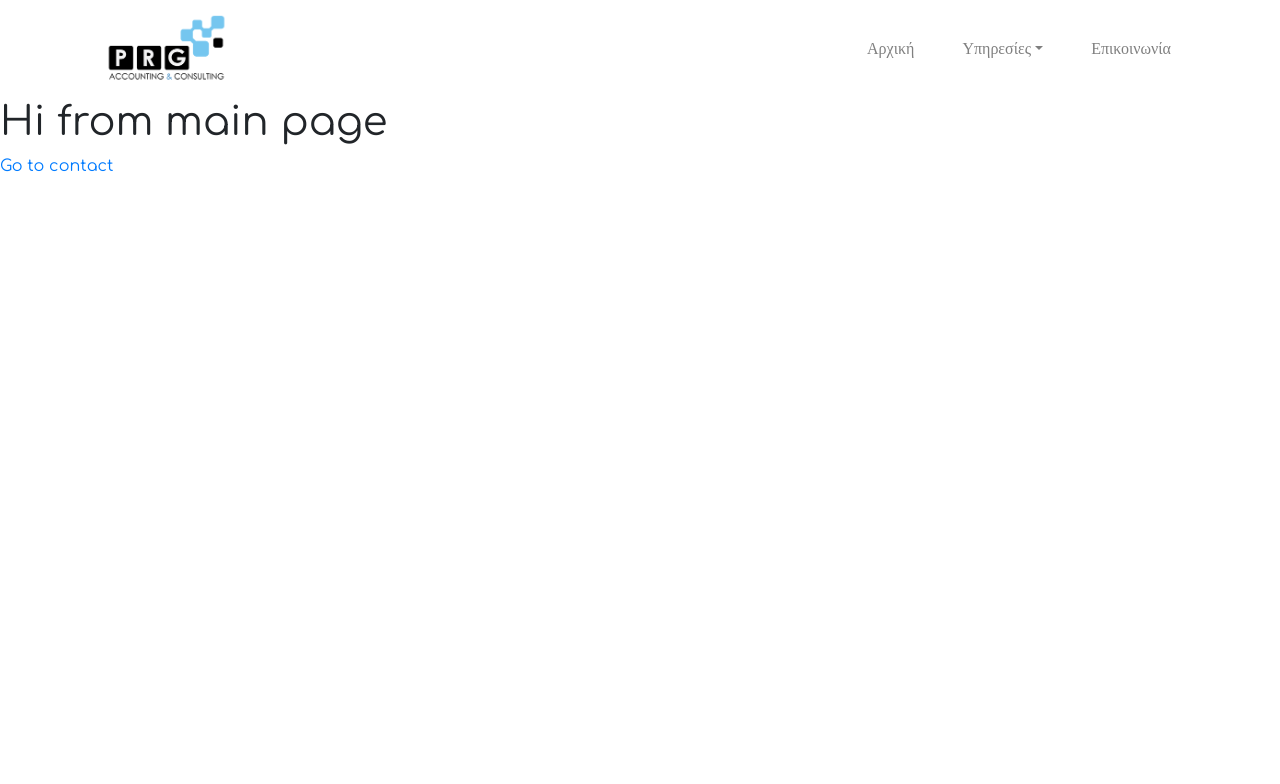
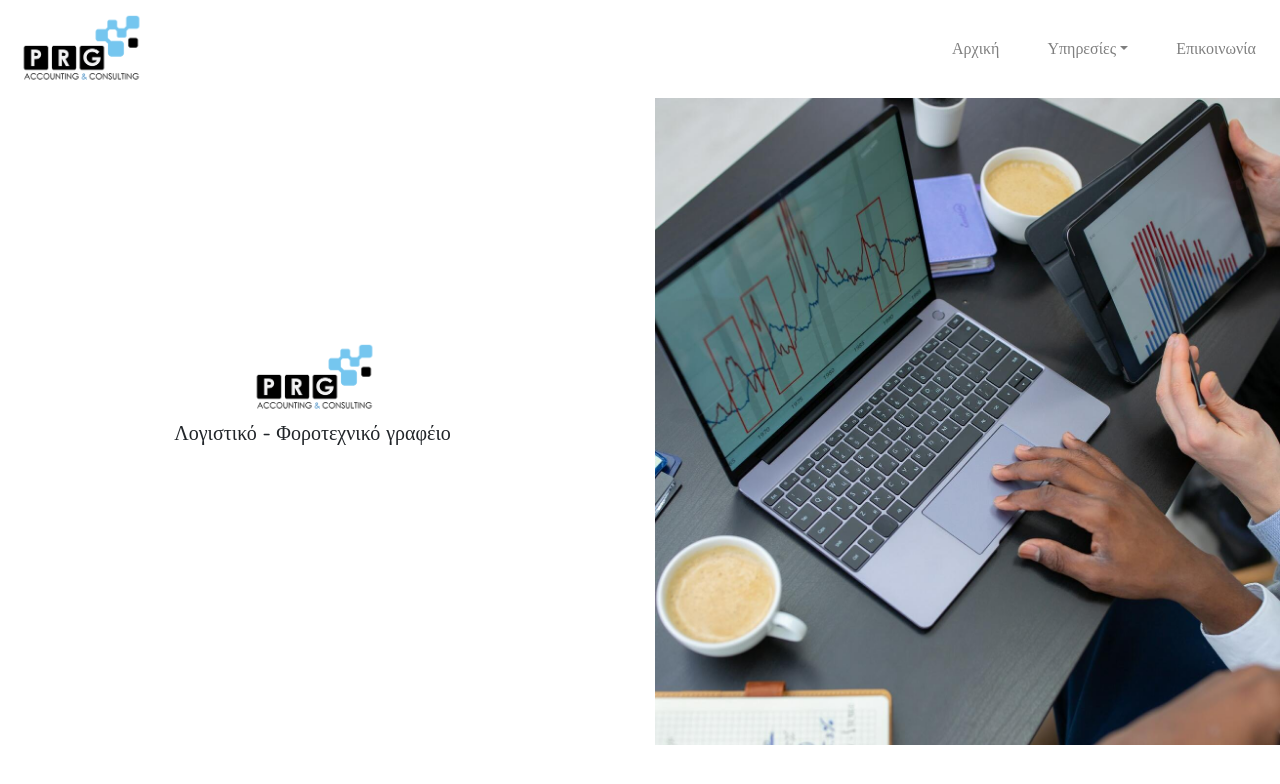
Before and after one commit to jverg/prgtax, a Gatsby site: page / in a window 1280 px wide. Built offline with nearby package versions, Linux system fonts and the light colour scheme; Gatsby itself is replaced by a stand-in of ours.

Commit message:
main content initial commit

```diff
--- a/src/components/header/header.js
+++ b/src/components/header/header.js
@@ -1,14 +1,14 @@
 import * as React from "react"
 import PropTypes from "prop-types"
 import { StaticImage } from "gatsby-plugin-image"
-import { Navbar, Nav, NavDropdown, Container} from 'react-bootstrap';
+import { Navbar, Nav, NavDropdown} from 'react-bootstrap';
 import './header.scss'
 // import { Link } from "gatsby"
 
 const Header = ({ siteTitle }) => (
   <header>
     <link href="https://fonts.googleapis.com/css?family=Comfortaa" rel="stylesheet"></link>
-    <Container>
+    {/* <Container> */}
       <Navbar collapseOnSelect expand="lg" bg="white" variant="light">
         <Navbar.Brand href="/">
           <StaticImage
@@ -33,7 +33,7 @@ const Header = ({ siteTitle }) => (
           </Nav>
         </Navbar.Collapse>
       </Navbar>
-    </Container>
+    {/* </Container> */}
   </header>
 )
 
--- a/src/pages/index.js
+++ b/src/pages/index.js
@@ -1,5 +1,8 @@
 import * as React from "react"
-import { Link } from "gatsby"
+// import { Link } from "gatsby"
+import { StaticImage } from "gatsby-plugin-image"
+import { Row, Col} from 'react-bootstrap';
+import './styles/index.scss'
 
 import Layout from "../components/layout"
 import SEO from "../components/seo"
@@ -7,11 +10,24 @@ import SEO from "../components/seo"
 const IndexPage = () => (
   <Layout>
     <SEO title="Home" />
-    <h1>Hi from main page</h1>
-
-    <p>
-      <Link to="/contact/">Go to contact</Link> <br />
-    </p>
+    <Row className="first-index-row">
+      <Col lg={6} sm="12" className="first-index-row__text-col">
+        <h3>
+          <StaticImage
+            src="../images/prg-logo.png"
+            alt="PRG logo"
+            className="logo"
+          /></h3>
+        <h5>Λογιστικό - Φοροτεχνικό γραφέιο</h5>
+      </Col>
+      <Col className="first-index-row-img-col">
+        <StaticImage
+          className="first-index-row-img-col__main-image"
+          src="../images/main-image.jpeg"
+          alt="PRG logo"
+        />
+      </Col>
+    </Row>
   </Layout>
 )
 
--- /dev/null
+++ b/src/pages/styles/index.scss
@@ -0,0 +1,22 @@
+.first-index-row {
+  display: flex;
+  align-items: center;
+  &__text-col {
+    display: flex;
+    flex-direction: column;
+    align-content: center;
+    justify-content: center;
+    align-items: center;
+    text-align: center;
+    padding-bottom: 3rem;
+  }
+  &-img-col {
+    padding-left: 0;
+    padding-right: 0;
+    &__main-image {
+      @media (max-width: 991px) {
+        height: 15rem;
+      }
+    }
+  }
+}
```
Also changed, not shown: src/images/main-image.jpeg (added).
